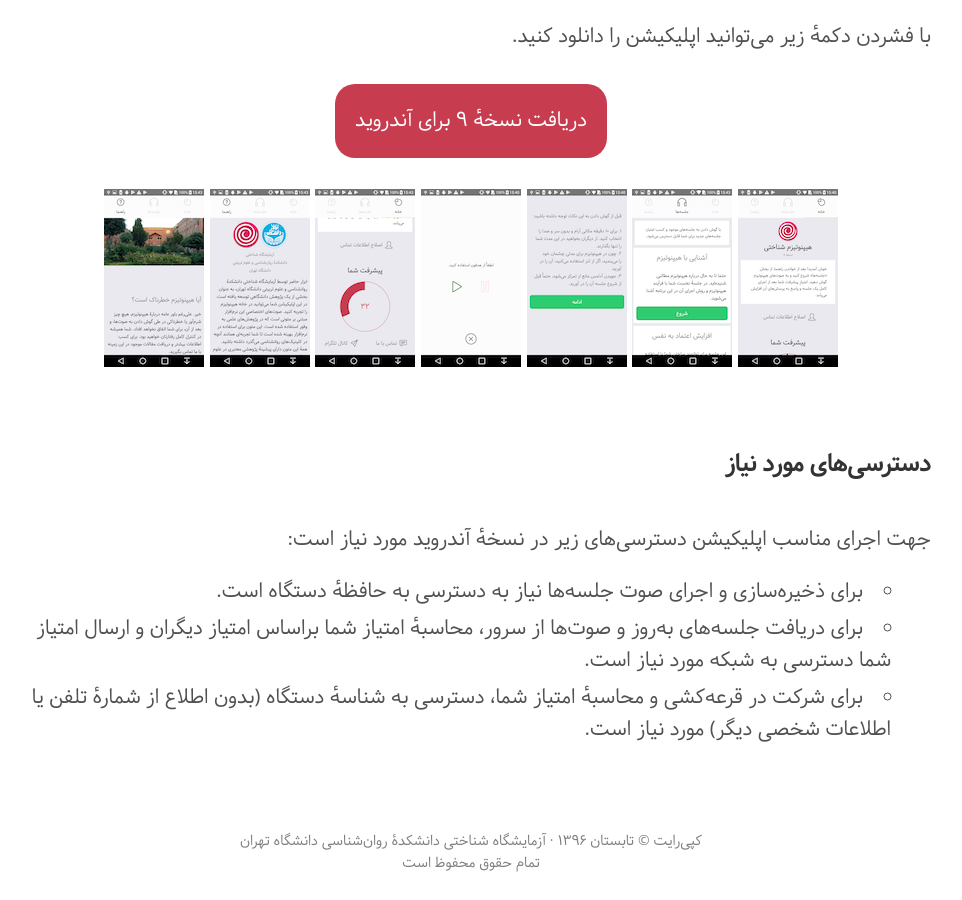
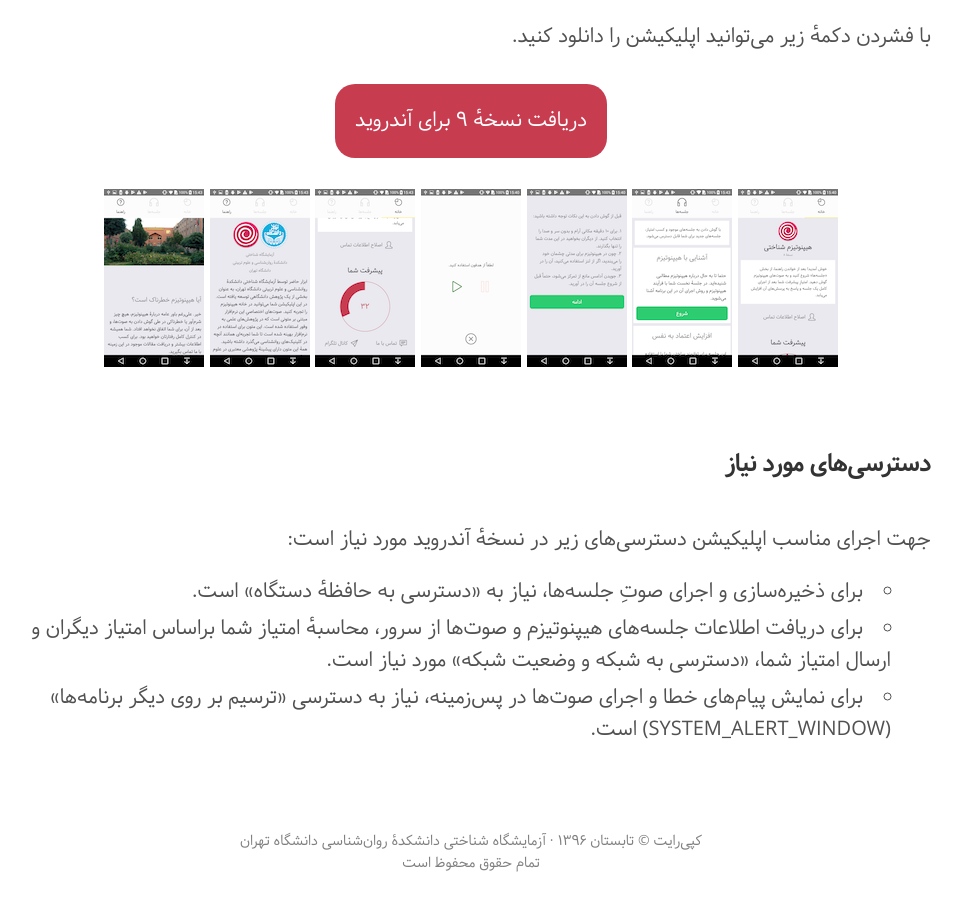
Before and after one commit to morteza/cog.onto.ir, a Jekyll site: the page built from hypnosis.md, in a window 1280 px wide and 900 px high, scrolled down 851 px. Shown: the whole window, without its empty margins (169-1131 px from the left). Built offline with Jekyll 4.4.1, drawn with Linux system fonts in a browser that asks for light colours; nearby versions of some CDN libraries.

Commit message:
Update permissions notice for hypnosis app

```diff
--- a/hypnosis.md
+++ b/hypnosis.md
@@ -77,8 +77,8 @@ permalink: /hypnosis
   <br />
   <p>جهت اجرای مناسب اپلیکیشن دسترسی‌های زیر در نسخهٔ آندروید مورد نیاز است:</p>
   <ul>
-    <li>برای ذخیره‌سازی و اجرای صوت جلسه‌ها نیاز به دسترسی به حافظهٔ دستگاه است.</li>
-    <li>برای دریافت جلسه‌های به‌روز و صوت‌ها از سرور، محاسبهٔ امتیاز شما براساس امتیاز دیگران و ارسال امتیاز شما دسترسی به شبکه مورد نیاز است.</li>
-    <li>برای شرکت در قرعه‌کشی و محاسبهٔ امتیاز شما، دسترسی به شناسهٔ دستگاه (بدون اطلاع از شمارهٔ تلفن یا اطلاعات شخصی دیگر) مورد نیاز است.</li>
+    <li>برای ذخیره‌سازی و اجرای صوتِ جلسه‌ها، نیاز به «دسترسی به حافظهٔ دستگاه» است.</li>
+    <li>برای دریافت اطلاعات جلسه‌های هیپنوتیزم و صوت‌ها از سرور، محاسبهٔ امتیاز شما براساس امتیاز دیگران و ارسال امتیاز شما، «دسترسی به شبکه و وضعیت شبکه» مورد نیاز است.</li>
+    <li>برای نمایش پیام‌های خطا و اجرای صوت‌ها در پس‌زمینه، نیاز به دسترسی «ترسیم بر روی دیگر برنامه‌ها» (SYSTEM_ALERT_WINDOW) است.</li>
   </ul>
 </section>
```
